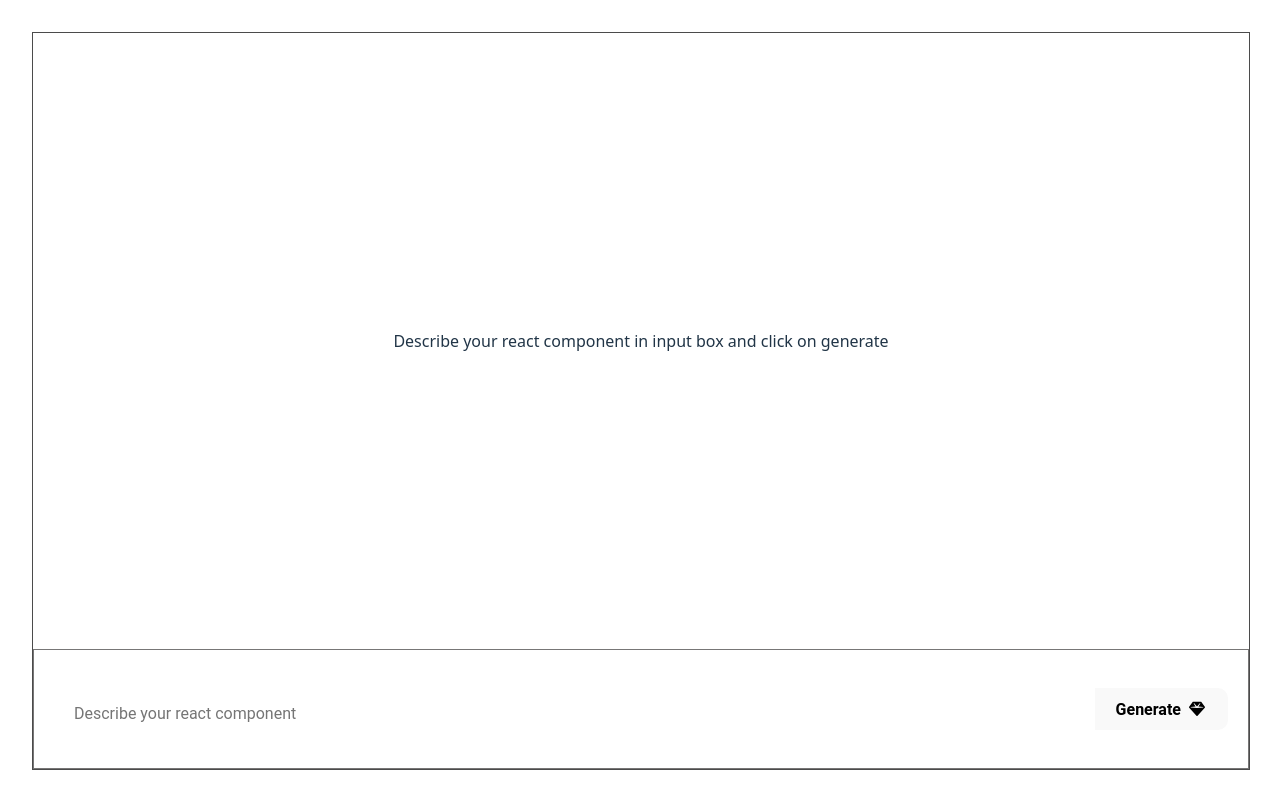
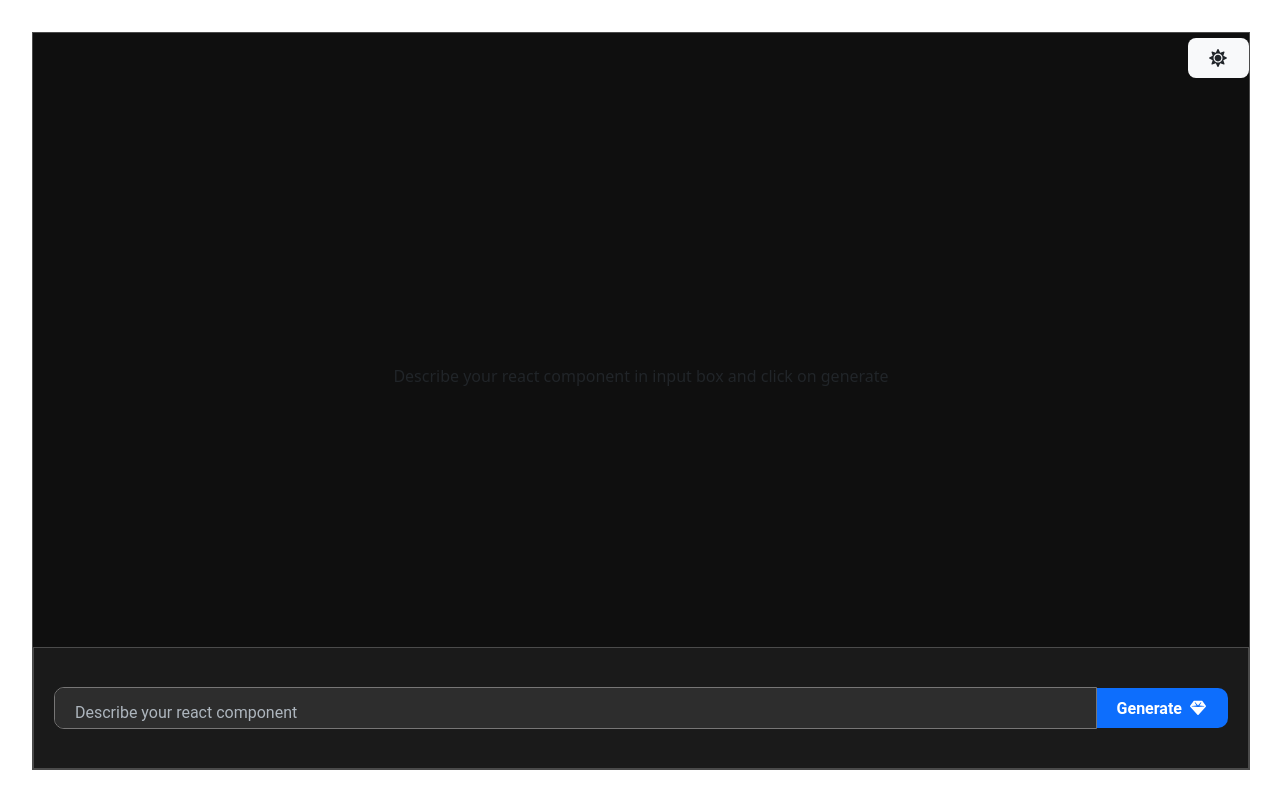
Before and after one commit to SanathRai33/GemUI-Studio, a React (Vite) app: page / in a window 1280 px wide. Built offline with nearby package versions, Linux system fonts and the light colour scheme.

Commit message:
Dark & Light theme added

```diff
--- a/src/App.css
+++ b/src/App.css
@@ -1,3 +1,33 @@
+/* CSS Variables for Light Theme */
+:root {
+  --bg-primary: #ffffff;
+  --bg-secondary: #dde0e2;
+  --text-primary: #212529;
+  --text-secondary: #6c757d;
+  --border-color: #dee2e6;
+  --button-bg: #007bff;
+  --button-hover: #0056b3;
+  --input-bg: #ffffff;
+  --input-border: #ced4da;
+  --mood-button-bg: #343a40;
+  --mood-button-color: #ffffff;
+}
+
+/* CSS Variables for Dark Theme */
+.dark {
+  --bg-primary: rgb(15 15 15);
+  --bg-secondary: #1a1a1a;
+  --text-primary: wheat;
+  --text-secondary: #adb5bd;
+  --border-color: #4b4b4b;
+  --button-bg: #0d6efd;
+  --button-hover: #0b5ed7;
+  --input-bg: #2d2d2d;
+  --input-border: #777676;
+  --mood-button-bg: #f8f9fa;
+  --mood-button-color: #212529;
+}
+
 #root {
   max-width: 1280px;
   margin: 0 auto;
@@ -6,6 +36,9 @@
   box-sizing: border-box;
   height: 100vh;
   width: 100vw;
+  /* background-color: var(--bg-primary); */
+  color: var(--text-primary);
+  transition: background-color 0.3s ease, color 0.3s ease;
 }
 
 body {
@@ -19,12 +52,43 @@ body {
   flex-direction: column;
   width: 100%;
   height: 100%;
-  /* background-color: #f0f0f0; */
-  border: 1px solid #4b4b4b;
+  background-color: var(--bg-primary);
+  border: 1px solid var(--border-color);
+  transition: background-color 0.3s ease, border-color 0.3s ease;
+
+  .mood-container{
+    height: 10%;
+    width: 100%;
+    display: flex;
+    align-items: start;
+    justify-content: end;
+    padding: 5px 10px 0 0;
+
+    button {
+      background-color: var(--mood-button-bg);
+      color: var(--mood-button-color);
+      border: none;
+      /* border-radius: 50%; */
+      /* width: 40px;
+      height: 40px; */
+      display: flex;
+      align-items: center;
+      justify-content: center;
+      cursor: pointer;
+      font-size: 18px;
+      transition: all 0.3s ease; */
+      /* box-shadow: 0 2px 4px rgba(0, 0, 0, 0.1); */
+
+      &:hover {
+        transform: scale(1.1);
+        /* box-shadow: 0 4px 8px rgba(0, 0, 0, 0.2); */
+      }
+    }
+  }
 
   .preview-container {
     width: 100%;
-    height: 90%;
+    height: 80%;
     display: flex;
     justify-content: center;
     align-items: center;
@@ -42,10 +106,12 @@ body {
     width: 100%;
     padding: 20px;
     box-sizing: border-box;
-    border: 1px solid #777676;
+    border: 1px solid var(--border-color);
     display: flex;
     justify-content: center;
     align-items: center;
+    background-color: var(--bg-secondary);
+    transition: background-color 0.3s ease, border-color 0.3s ease;
 
     .preview-textarea {
       width: 100%;
@@ -59,6 +125,14 @@ body {
       border-radius: 10px 0 0 10px;
       font-size: 16px;
       font-family: 'Roboto', sans-serif;
+      background-color: var(--input-bg);
+      color: var(--text-primary);
+      border: 1px solid var(--input-border);
+      transition: background-color 0.3s ease, color 0.3s ease, border-color 0.3s ease;
+
+      &::placeholder {
+        color: var(--text-secondary);
+      }
     }
 
     .generate-button {
@@ -70,6 +144,15 @@ body {
       gap: 6px;
       padding: 20px;
       border-radius: 0 10px 10px 0;
+      background-color: var(--button-bg);
+      color: white;
+      border: none;
+      cursor: pointer;
+      transition: background-color 0.3s ease;
+
+      &:hover {
+        background-color: var(--button-hover);
+      }
 
       span {
         font-size: 16px;
@@ -81,22 +164,25 @@ body {
 }
 
 .toast-container {
-  color: red !important;
+  color: var(--text-primary) !important;
   width: 100% !important;
-  background-color: #000000 !important;
+  background-color: var(--bg-primary) !important;
 }
 
 .error-container {
   height: 50px;
   width: 100%;
-  color: #ff0000 !important;
-  background-color: #000000 !important;
+  color: #dc3545 !important;
+  background-color: var(--bg-secondary) !important;
   display: flex;
   justify-content: center;
   align-items: center;
   font-weight: bold;
   font-size: 16px;
   margin-bottom: 10px;
+  border: 1px solid var(--border-color);
+  border-radius: 5px;
+  transition: background-color 0.3s ease, border-color 0.3s ease;
 }
 
 .component-container{
--- a/src/App.jsx
+++ b/src/App.jsx
@@ -6,6 +6,7 @@ import { faSpinner } from "@fortawesome/free-solid-svg-icons";
 import { toast, ToastContainer } from "react-toastify";
 import "react-toastify/dist/ReactToastify.css";
 import { generateContent, purifyCode } from "./helper";
+import { FaMoon, FaSun } from "react-icons/fa";
 
 const App = () => {
   const [info, setInfo] = useState({
@@ -13,11 +14,19 @@ const App = () => {
     generatedCode: "",
     isLoading: false,
     error: "",
+    mood: 'dark'
   });
 
   const handleChange = useCallback((e) => {
     setInfo((prev) => ({ ...prev, userQuery: e.target.value, error: "", generatedCode: null }));
   }, []);
+
+  const handleMood = () =>{
+    setInfo((prev)=>({
+      ...prev,
+      mood: info.mood==='dark' ? 'light' : 'dark',
+    }))
+  }
 
   const handleGenerate = useCallback(async () => {
     if (info.userQuery.trim() === "") {
@@ -69,7 +78,12 @@ const App = () => {
   }, [info.userQuery]);
 
   return (
-    <div className="parent-container">
+    <div className={`parent-container ${info.mood === 'dark' ? 'dark' : ''}`}>
+      <div className="mood-container">
+        <button onClick={handleMood}>
+          {info.mood === 'dark' ? <FaSun /> : <FaMoon />}
+        </button>
+      </div>
       <div className="preview-container">
         <ToastContainer
           position="top-center"
```
